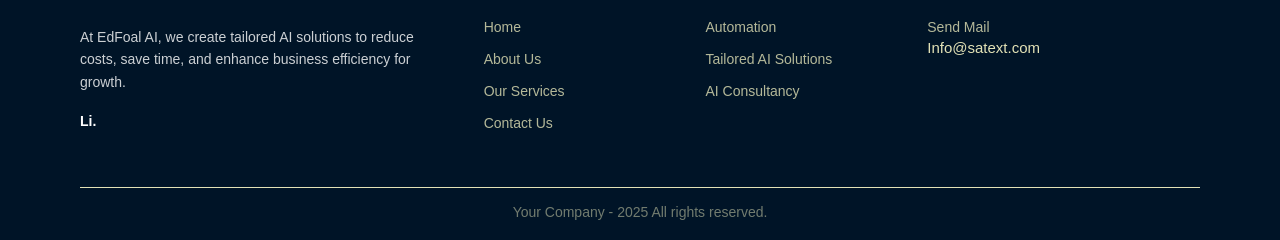
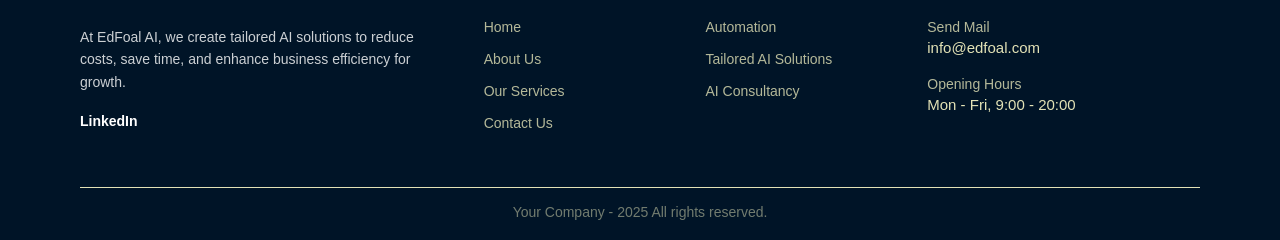
Before and after one commit to Edfoal/edfoal-website-2025.github.io, a plain HTML site: page pages/contactus.html in a window 1280 px wide. Shown: the part 1386-1626 px from the top of the page. Drawn offline with Linux system fonts and the light colour scheme.

Commit message:
fix coontact us page's footer

```diff
--- a/pages/contactus.html
+++ b/pages/contactus.html
@@ -126,7 +126,8 @@
         <div class="footer-content">
             <!-- Company Info -->
             <div>
-                <img src="https://ik.imagekit.io/edfoalImage/assets/image/footerlogo.png" alt="EdFoal" class="footer-logo">
+                <img src="https://ik.imagekit.io/edfoalImage/assets/image/footerlogo.png" alt="EdFoal"
+                    class="footer-logo">
                 <p class="footer-company-desc">
                     At EdFoal AI, we create tailored AI solutions to reduce costs, save time, and enhance business
                     efficiency for growth.
@@ -134,7 +135,7 @@
                 <div class="footer-social-links">
                     <!-- <a href="#" class="footer-social-link">Fb.</a> -->
                     <!-- <a href="#" class="footer-social-link">Tw.</a> -->
-                    <a href="https://in.linkedin.com/company/edfoal" class="footer-social-link">Li.</a>
+                    <a href="https://in.linkedin.com/company/edfoal" class="footer-social-link">LinkedIn</a>
                     <!-- <a href="#" class="footer-social-link">In.</a> -->
                 </div>
             </div>
@@ -144,9 +145,9 @@
                 <h3>Our Pages</h3>
                 <ul>
                     <li><a href="../index.html">Home</a></li>
-                    <li><a href="#">About Us</a></li>
+                    <li><a href="./aboutus.html">About Us</a></li>
                     <li><a href="./servicelist.html">Our Services</a></li>
-                    <!-- <li><a href="./usecasedomain.html">Use Cases</a></li> -->
+                    <!-- <li><a href="#">Use Cases</a></li> -->
                     <li><a href="./contactus.html">Contact Us</a></li>
                 </ul>
             </div>
@@ -168,16 +169,16 @@
                     <i class="mail-icon"></i>
                     <div>
                         <p>Send Mail</p>
-                        <a href="mailto:Info@satext.com">Info@satext.com</a>
+                        <a href="mailto:info@edfoal.com">info@edfoal.com</a>
                     </div>
                 </div>
-                <!-- <div class="footer-contact-item">
+                <div class="footer-contact-item">
                     <i class="clock-icon"></i>
                     <div>
                         <p>Opening Hours</p>
                         <span>Mon - Fri, 9:00 - 20:00</span>
                     </div>
-                </div> -->
+                </div>
             </div>
         </div>
 
```
